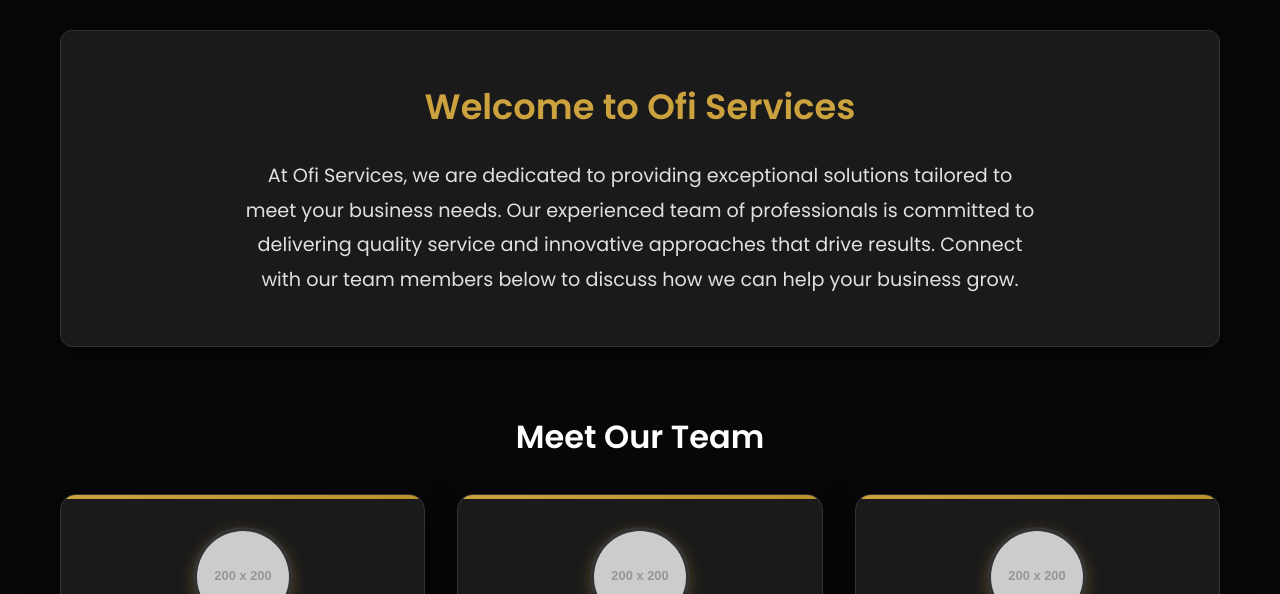
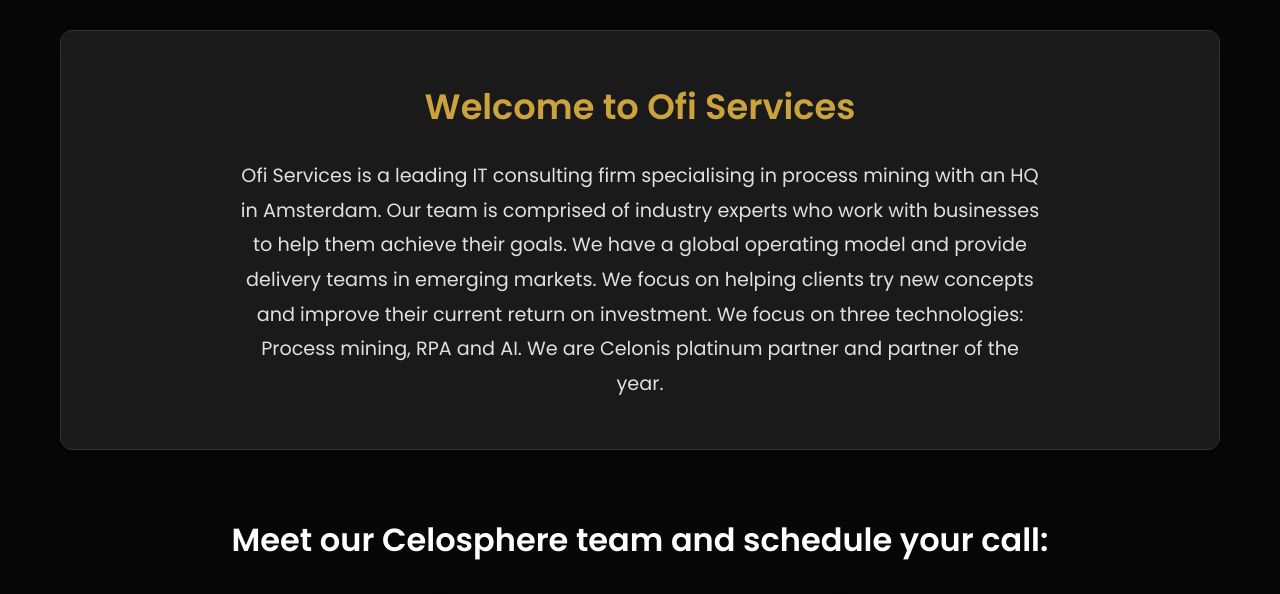
Before and after one commit to Ofi-Services/celosphere-atendees-site, a plain HTML site: page site/index.html in a window 1280 px wide. Shown: the part 158-752 px from the top of the page. Drawn offline with Linux system fonts and the light colour scheme; placeholder pictures from the web are drawn by us.

Commit message:
Update introduction and section heading for clarity and engagement

```diff
--- a/site/index.html
+++ b/site/index.html
@@ -25,14 +25,14 @@
             <section class="intro-section">
                 <h2>Welcome to Ofi Services</h2>
                 <p class="intro-text">
-                    At Ofi Services, we are dedicated to providing exceptional solutions tailored to meet your business needs.
-                    Our experienced team of professionals is committed to delivering quality service and innovative approaches
-                    that drive results. Connect with our team members below to discuss how we can help your business grow.
+                    Ofi Services is a leading IT consulting firm specialising in process mining with an HQ in Amsterdam.  Our team is comprised of industry experts who work with businesses to help them achieve their goals. We have a global operating model and provide delivery teams in emerging markets. We focus on helping clients try new concepts and improve their current return on investment. We focus on three technologies: Process mining, RPA and AI. We are Celonis platinum partner and partner of the year.
+
+
                 </p>
             </section>
 
             <section class="attendees-section">
-                <h2>Meet Our Team</h2>
+                <h2>Meet our Celosphere team and schedule your call:</h2>
                 <div class="attendees-grid" id="attendees-grid">
                     <!-- Attendee cards will be dynamically generated here -->
                 </div>
```
